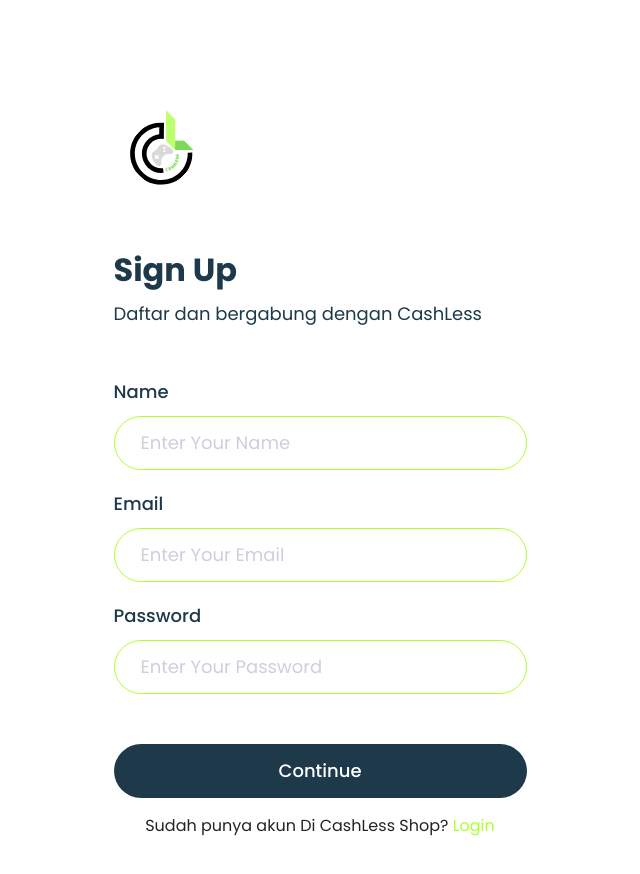
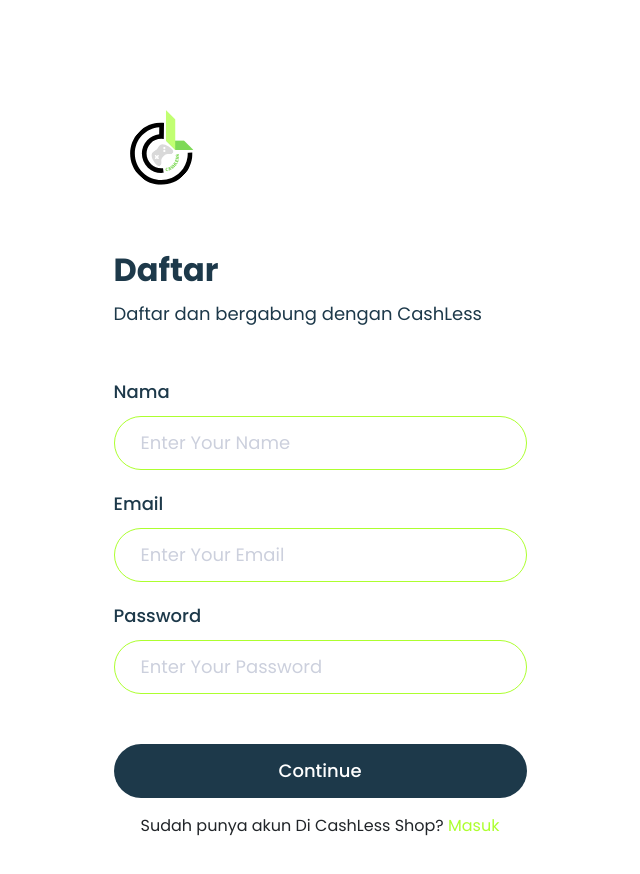
Before and after one commit to Aqilaaaaaaa/WebApp-topup-gameonline, a Next.js app: page /account/register in a window 1280 px wide. Shown: the top 874 px of the page, without its empty margins (320-960 px from the left). Built offline with nearby package versions, Linux system fonts and the light colour scheme.

Commit message:
Fixing language

```diff
--- a/components/Details/TopUpItem.js
+++ b/components/Details/TopUpItem.js
@@ -8,7 +8,7 @@ export default function TopUpItem ({img, title, type}) {
             <div className="justify-center">
                 <img src={img} className="img-fluid" width={"200px"} height={"300px"} alt="img"/>
             </div>
-            <div className="title my-4 col-md-12 col-8 d-block ">
+            <div className="title my-4 col-md-10 col-8 d-block ">
                 <h2 className="text-xl fw-bold color-palette-1 text-start mb-10">{title}<br/>
                     The New Battle </h2>
                 <p className="text-sm color-palette-2 text-start mb-0">Category : {type}</p>
--- a/components/SearchBar/index.js
+++ b/components/SearchBar/index.js
@@ -1,7 +1,7 @@
 import React from "react";
 import { BsSearch } from "react-icons/bs";
 
-export default function SearchBar({onChangeInput, value, onFilterType, onCancel}){
+export default function SearchBar({onChangeInput, value}){
     return (
         <>
             <div className="filter">
@@ -18,7 +18,7 @@ export default function SearchBar({onChangeInput, value, onFilterType, onCancel}
                         <BsSearch className="m-2"/>
                     </button>
                 </div>
-                <div className="btn-radio flex-row d-flex" onChange={onFilterType}>
+                {/* <div className="btn-radio flex-row d-flex" onChange={onFilterType}>
                     <label className="checkbox-label text-lg color-palette-1 pt-10">PC
                         <input type="radio" name="type" value={"PC"}/>
                         <span className="checkmark"></span>
@@ -28,7 +28,7 @@ export default function SearchBar({onChangeInput, value, onFilterType, onCancel}
                         <span className="checkmark"></span>
                     </label>
                     <button className="btn-cancel d-md-block rounded-pill fw-medium border-0 btn-lg" onClick={onCancel}>Cancel</button>
-                </div>
+                </div> */}
             </div>
 
         </>
--- a/pages/account/login.js
+++ b/pages/account/login.js
@@ -7,6 +7,7 @@ import { useEffect, useState } from "react";
 import { alertService, userService } from "services";
 import { ToastContainer, toast } from "react-toastify";
 import "react-toastify/dist/ReactToastify.css";
+import Head from "next/head";
 
 
 export default Login;
@@ -66,6 +67,11 @@ function Login({id}) {
 
     return (
         <>
+            <Head>
+                <title>CashLess Shop | Masuk</title>
+                <meta name="description" content="CashLess membantu anda agar semangat bermain" />
+                <link rel="icon" href="/icon/logo.svg" />
+            </Head>
             <div className="login mx-auto">
                 <div className="row">
                     <div className="col-xxl-6 col-lg-6 my-auto py-lg-0 pt-lg-50 pb-lg-50 pt-30 pb-47 px-0">
--- a/pages/account/register.js
+++ b/pages/account/register.js
@@ -7,6 +7,7 @@ import { ToastContainer, toast } from "react-toastify";
 import "react-toastify/dist/ReactToastify.css";
 import { alertService, userService } from "services";
 import * as Yup from "yup";
+import Head from "next/head";
 
 export default Register;
 
@@ -70,6 +71,11 @@ function Register({id}) {
 
     return (
         <>
+            <Head>
+                <title>CashLess Shop | Daftar</title>
+                <meta name="description" content="CashLess membantu anda agar semangat bermain" />
+                <link rel="icon" href="/icon/logo.svg" />
+            </Head>
             <div className="register mx-auto pt-lg-100 pb-lg-100 pt-30 pb-47">
                 <div className="container mx-auto">
                     <form onSubmit={handleSubmit(onSubmit)}>
@@ -78,10 +84,10 @@ function Register({id}) {
                             <img src="/icon/logo.svg" width={100} height={100}/>
                         </Link>
                     </div>
-                    <h2 className="text-4xl fw-bold color-palette-1 mb-10">Sign Up</h2>
+                    <h2 className="text-4xl fw-bold color-palette-1 mb-10">Daftar</h2>
                     <p className="text-lg color-palette-1 m-0">Daftar dan bergabung dengan CashLess</p>
                         <div className="pt-50">
-                        <label id="name" className="form-label text-lg fw-medium color-palette-1 mb-10">Name</label>
+                        <label id="name" className="form-label text-lg fw-medium color-palette-1 mb-10">Nama</label>
                             <input name="name" type="text" {...register("name")} className={`form-control rounded-pill text-lg ${errors.name ? "is-invalid" : ""}`} aria-describedby="name" placeholder="Enter Your Name"/>
                             <div className="invalid-feedback">{errors.name?.message}</div>
                         </div>
@@ -104,7 +110,7 @@ function Register({id}) {
                                 <p className="text-center text-dark">
                                     Sudah punya akun Di CashLess Shop?{" "}
                                     <Link href="/account/login" role="button" style={{textDecoration:"none", color:"#ADFF2F"}}>
-                                        <span className="font-semibold cursor-pointer hover:text-danger">Login</span>
+                                        <span className="font-semibold cursor-pointer hover:text-danger">Masuk</span>
                                     </Link>
                                 </p>
                             </div>
```
